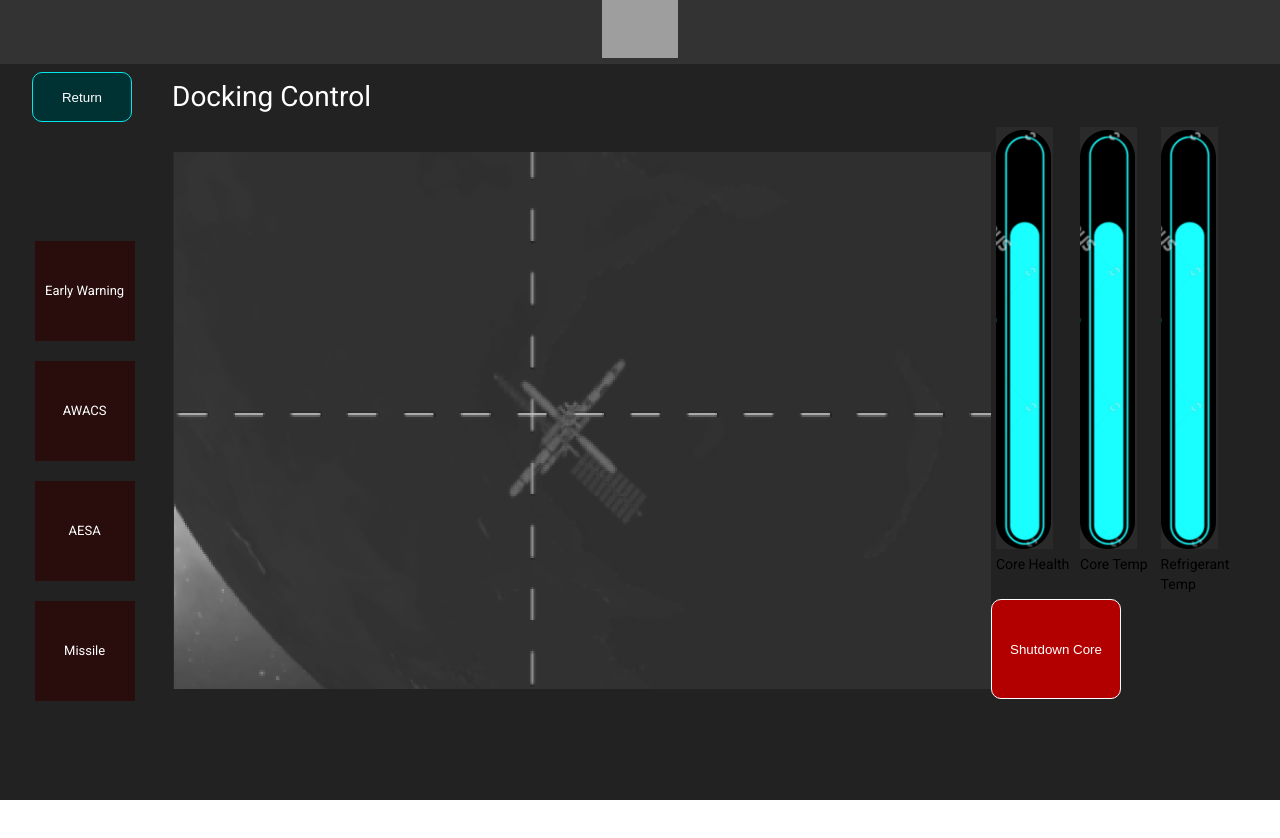
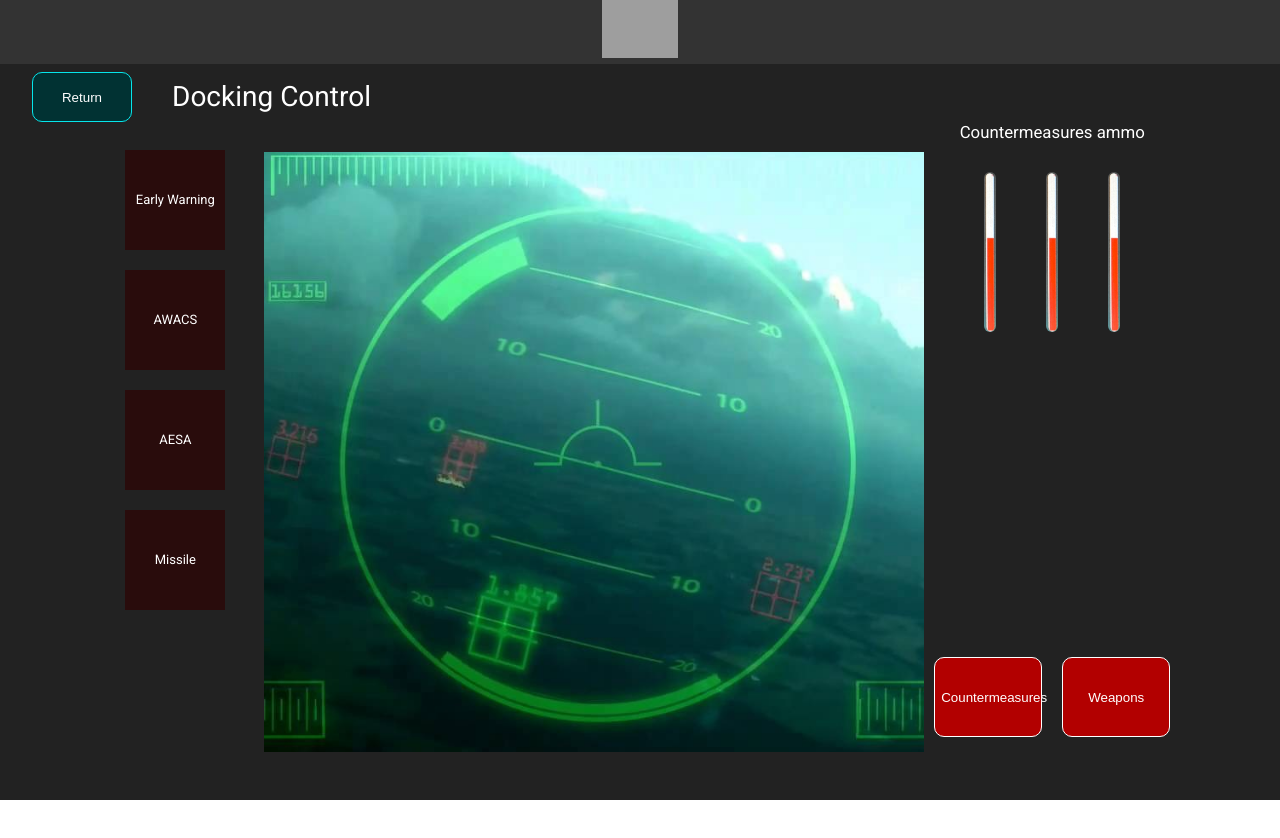
Before and after one commit to esfacumon/rocinante-display, an Angular app: page /gunner in a window 1280 px wide. Shown: the top 838 px of the page. After the commit the page ends 800 px from the top, so only its background shows below. Built offline with nearby package versions, Linux system fonts and the light colour scheme; grey boxes are pictures that could not be loaded.

Commit message:
Hay tormenta; commit por si se va la luz2

```diff
--- a/src/app/components/gunner/gunner-main/gunner-main.component.css
+++ b/src/app/components/gunner/gunner-main/gunner-main.component.css
@@ -28,29 +28,30 @@
     flex-direction: column;
 }
 
-.batteries-bar-section, .params-bar-section{
+.right-bar-section, .params-bar-section{
     margin: 5px;
     display: flex;
     flex-direction: row;
+    align-self: center;
 }
-.batteries-section .bar{
+.params-bar-section .bar{
     margin: 25px;
 }
 
-.batteries-bar-section .bar img{
+.params-bar-section .bar img{
     height: 20vh;
+    border-radius: 20px;
 }
 
-.batteries-bar-section .bar{
+.params-bar-section .bar{
     margin: 25px;
 }
 
-.batteries-bar-section .bar img{
-    height: 20vh;
+.title-bars{
+    color: white;
+    text-align: center;
+    font-size: larger;
 }
-
-
-
 
 .button-up{
 
@@ -78,16 +79,6 @@
     grid-column: 3 / span 1;
     grid-row: 2 / span 1;
 }
-
-/*
-.drone-buttons{
-    display: grid;
-
-    grid-template-columns: repeat(1, 12vw);
-    grid-template-rows: 60px;
-    justify-content: space-around;
-    margin-top: 30px;
-}*/
 
 .drone-button{
     text-align: center;
@@ -140,8 +131,9 @@
 }
 
 
-.docking-pic{
+.gunner-pic{
     padding-top: 30px;
+    height: 75vh;
 }
 
 
@@ -191,10 +183,8 @@
 
 .buttons-section{
     display: flex;
-    flex-direction: column;
-
-    justify-content: center;
-    align-items: center;
+    margin-top: 35vh;
+    flex-direction: row;
 }
 
 
@@ -202,12 +192,10 @@
 
     display: grid;
 
-    grid-template-columns: repeat(2, 130px);
-    grid-template-rows: repeat(3, 100px);
-
-    grid-gap: 20px;
+    grid-template-columns: repeat(1, 10vw);
+    grid-template-rows: repeat(1, 100px);
 }
 
-.buttons-section-nav :nth-last-child(-n+2){
-    grid-column: span 1;
+.button-danger{
+    margin: 10px;
 }
--- a/src/app/components/gunner/gunner-main/gunner-main.component.html
+++ b/src/app/components/gunner/gunner-main/gunner-main.component.html
@@ -19,31 +19,32 @@
             </div>
         </div>
         <div class="docking-pic-section">
-            <img class="docking-pic" src="../../../../assets/docking.png"/>
+            <img class="gunner-pic" src="../../../../assets/gunner.png"/>
         </div>
 
 
 
         <div class="right-section">
             <div class="bars-section">
+                <div class="title-bars">Countermeasures ammo</div>
                 <div class="params-bar-section">
                     <div class="bar">
-                        <img src="../../../../assets/bar.png"/>
-                        Core Health
+                        <img src="../../../../assets/red-bar.png"/>
                     </div>
                     <div class="bar">
-                        <img src="../../../../assets/bar.png"/>
-                        Core Temp
+                        <img src="../../../../assets/red-bar.png"/>
                     </div>
                     <div class="bar">
-                        <img src="../../../../assets/bar.png"/>
-                        Refrigerant Temp
+                        <img src="../../../../assets/red-bar.png"/>
                     </div>
                 </div>
             </div>
             <div class="buttons-section">
                 <div class="buttons-section-nav">
-                    <button class="button-danger">Shutdown Core</button>
+                    <button class="button-danger">Countermeasures</button>
+                </div>
+                <div class="buttons-section-nav">
+                    <button class="button-danger">Weapons</button>
                 </div>
             </div>
         </div>
```
Also changed, not shown: src/assets/gunner.png (added).
